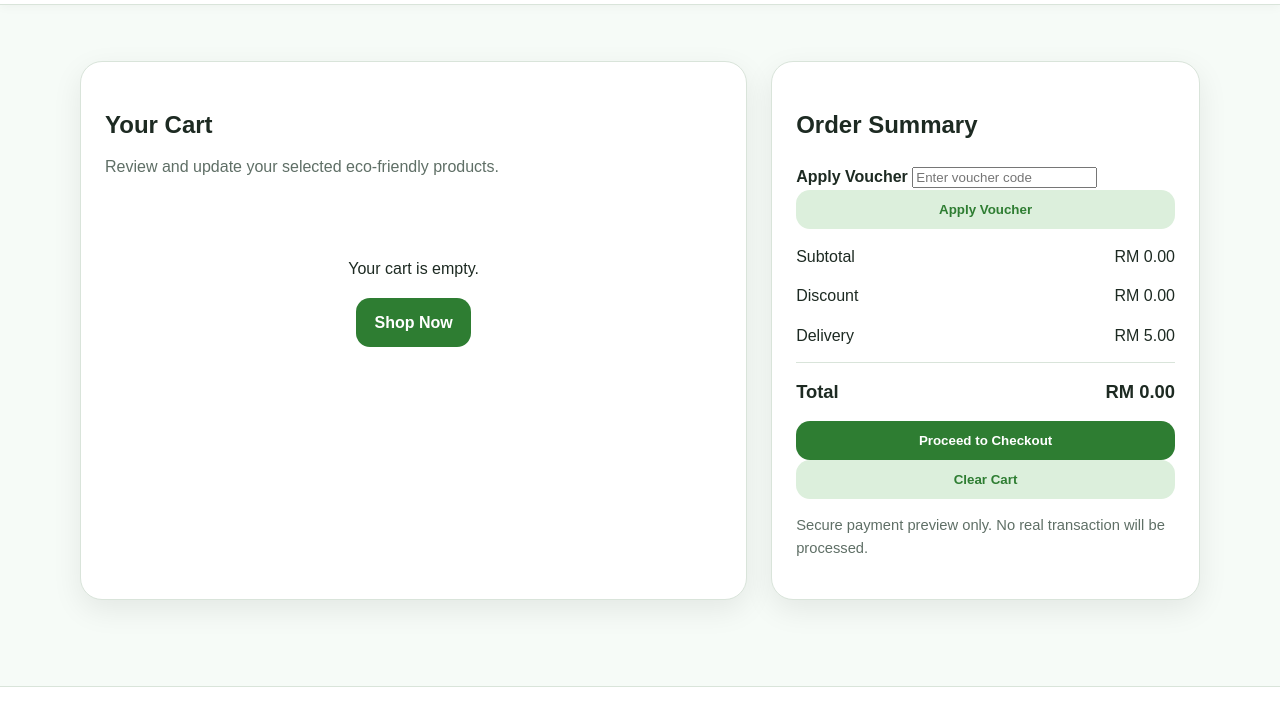
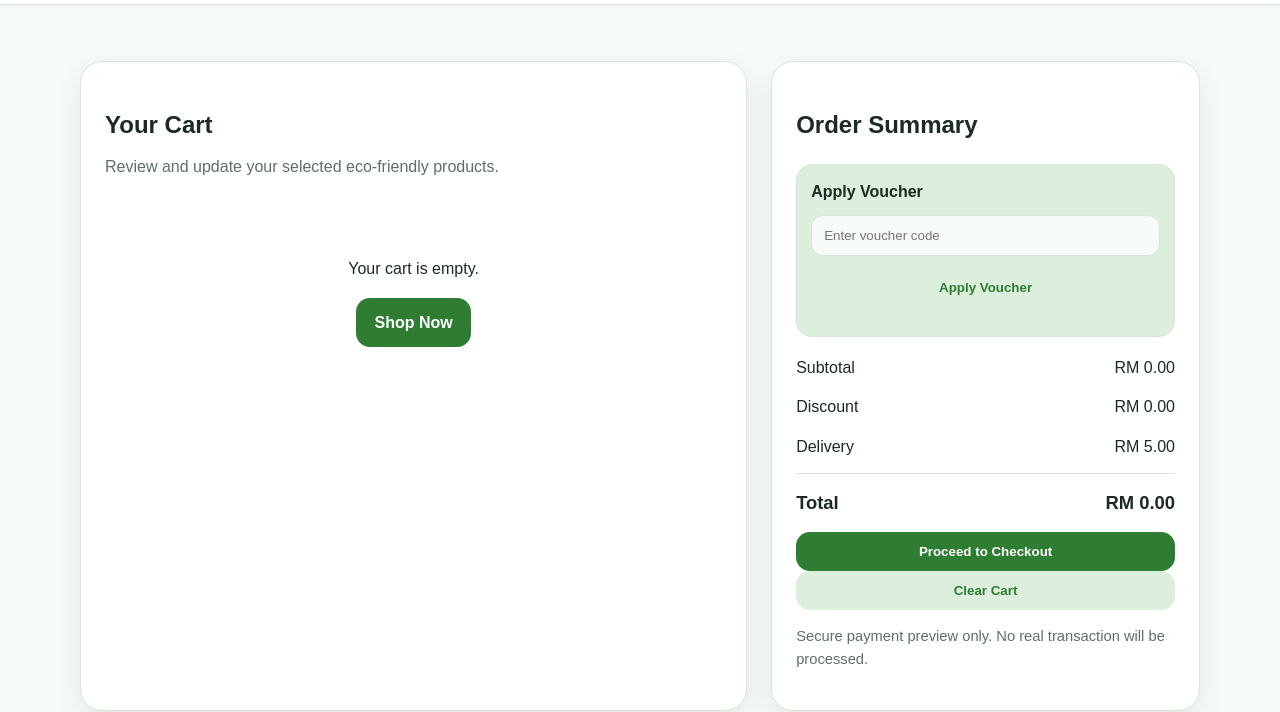
Before and after one commit to matheswaran-design/Ecolovea-website, a plain HTML site: page cart.html in a window 1280 px wide. Shown: the part 119-831 px from the top of the page. Drawn offline with Linux system fonts and the light colour scheme.

Commit message:
Add voucher box styles to style.css
Added styles for voucher and apply box components.

```diff
--- a/style.css
+++ b/style.css
@@ -252,6 +252,33 @@ a {
   text-align: center;
   margin-bottom: 24px;
   background: var(--accent);
+}
+
+.voucher-box {
+  margin-top: 12px;
+  padding: 12px;
+  border-radius: 12px;
+  background: var(--accent);
+  color: var(--primary-dark);
+  font-weight: 700;
+}
+
+.voucher-apply-box {
+  margin-bottom: 18px;
+  padding: 14px;
+  border: 1px solid var(--border);
+  border-radius: 16px;
+  background: var(--accent);
+}
+
+.voucher-apply-box input {
+  width: 100%;
+  padding: 12px;
+  border: 1px solid var(--border);
+  border-radius: 12px;
+  margin: 10px 0 12px;
+  background: var(--bg);
+  color: var(--text);
 }
 
 .feature-icon {
```
